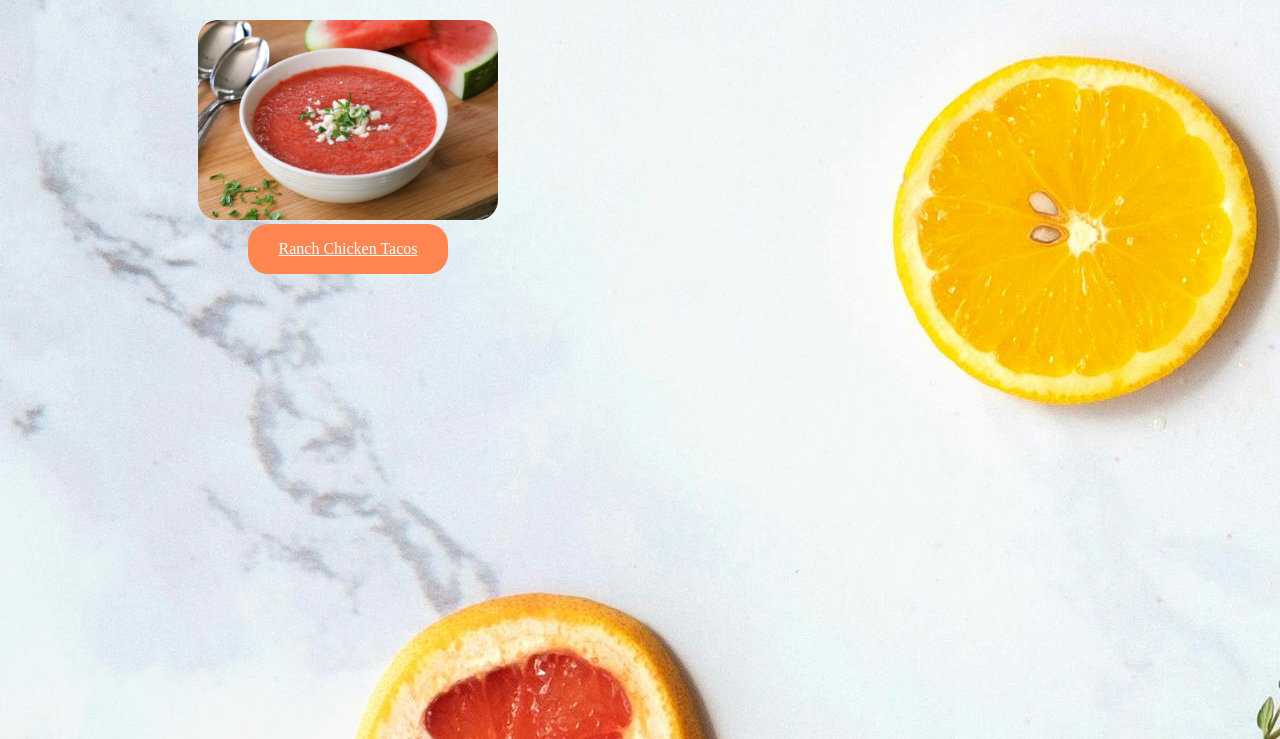
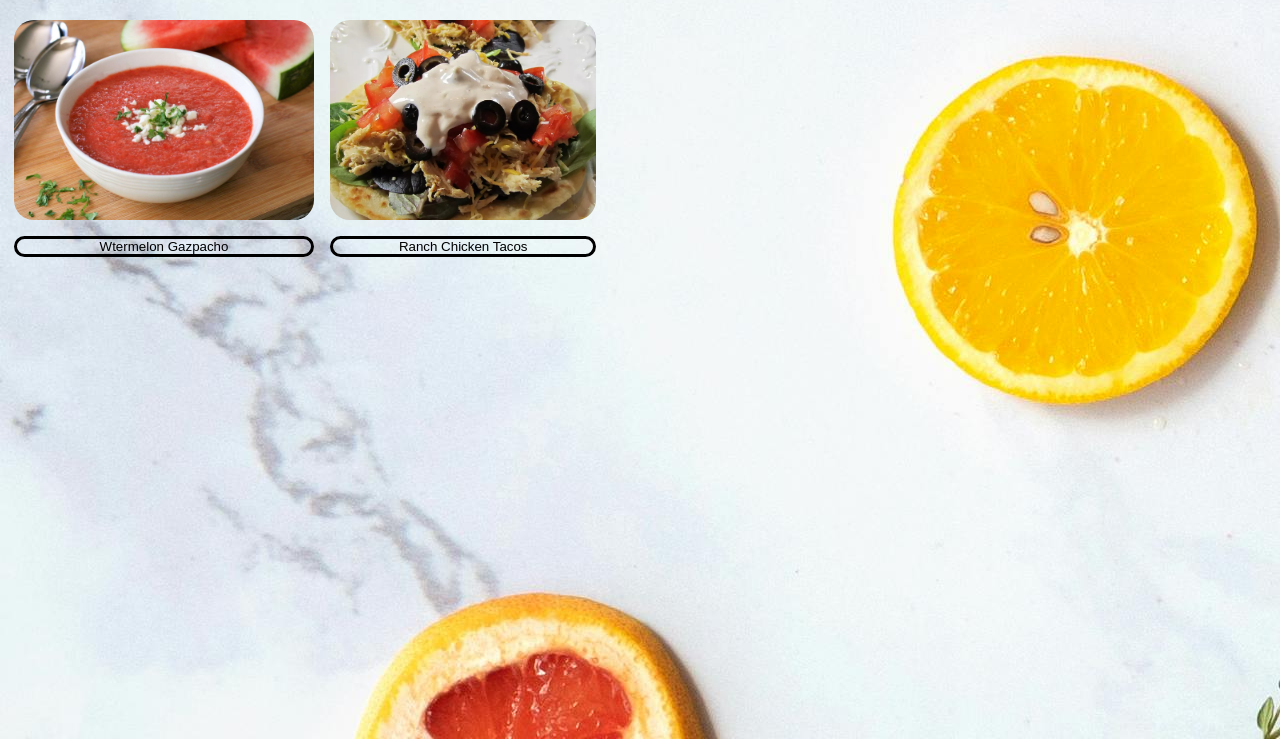
Before and after one commit to YounesMoukhlij/odin-recipes, a plain HTML site: page index.html in a window 1280 px wide. Shown: the part 61-800 px from the top of the page. Drawn offline with Linux system fonts and the light colour scheme.

Commit message:
commit with gacp

```diff
--- a/index.html
+++ b/index.html
@@ -7,17 +7,12 @@
 
 	<body background="src/background.jpg" >
 		<h1 style="text-align: center;">Odin Recipes</h1>
-		<ul>
-			<div style="display: flex; align-items: center ; justify-content: center; flex-direction: column; border-color: black; width: 600px;" >
-
-				<button onclick="window.location.href='recipes/watermelongazpacho.html'" style="background: none; border: none;; cursor: pointer;">
-					<img src="./src/Watermelon Gazpacho.jpeg" height="200" style="border-radius: 20px;">
-				</button>
-				<div style="border: none; background-color: rgb(255, 133, 81); width: 200px;border-radius: 20px; height: 50px;  border-color: black; border-width: 2px; display: flex; align-items: center; justify-content: center;">
-					<p><a style="color: rgb(255, 255, 255); border-width:  2px; ;" href="recipes/ranchchickentacos.html">Ranch Chicken Tacos</a></p>
-				</div>
-		 </div>
-		</ul>
+		<button onclick="window.location.href='recipes/watermelongazpacho.html'" style="background: none; border: none;; cursor: pointer;">
+			<img src="./src/Watermelon Gazpacho.jpeg" height="200" style="border-radius: 20px;"> <p style=" border: solid; cursor: auto; border-radius: 20px;">Wtermelon Gazpacho</p>
+		</button>
+		<button onclick="window.location.href='recipes/ranchchickentacos.html'" style="background: none; border: none;; cursor: pointer;">
+			<img src="./src/ranchchickentacos.webp" height="200" style="border-radius: 20px;"> <p style= "border: solid; cursor: auto; border-radius: 20px;">Ranch Chicken Tacos</p>
+		</button>
 
 	</body>
 </html>
```
Also changed, not shown: src/food_background.jpg (deleted), 1 other file.
